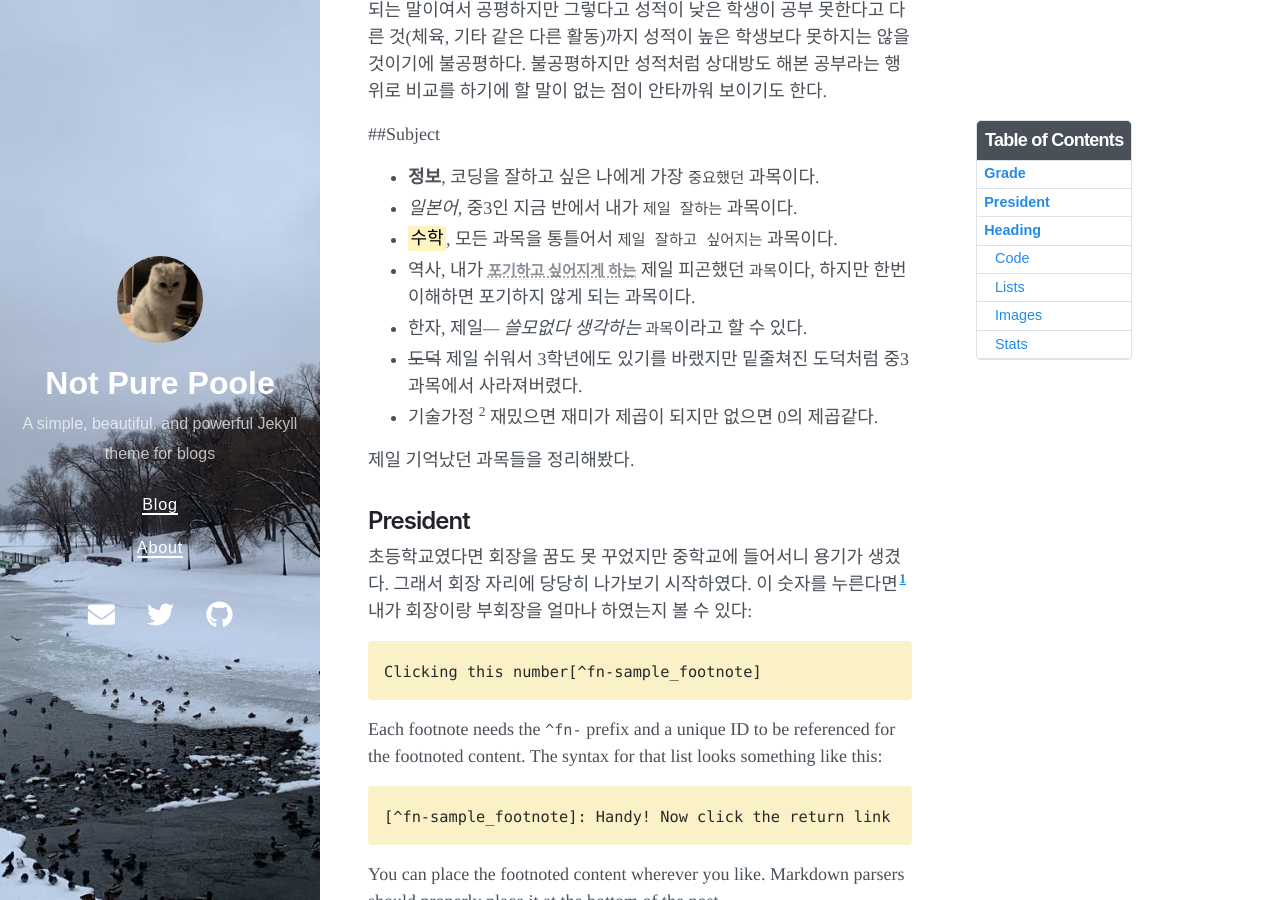
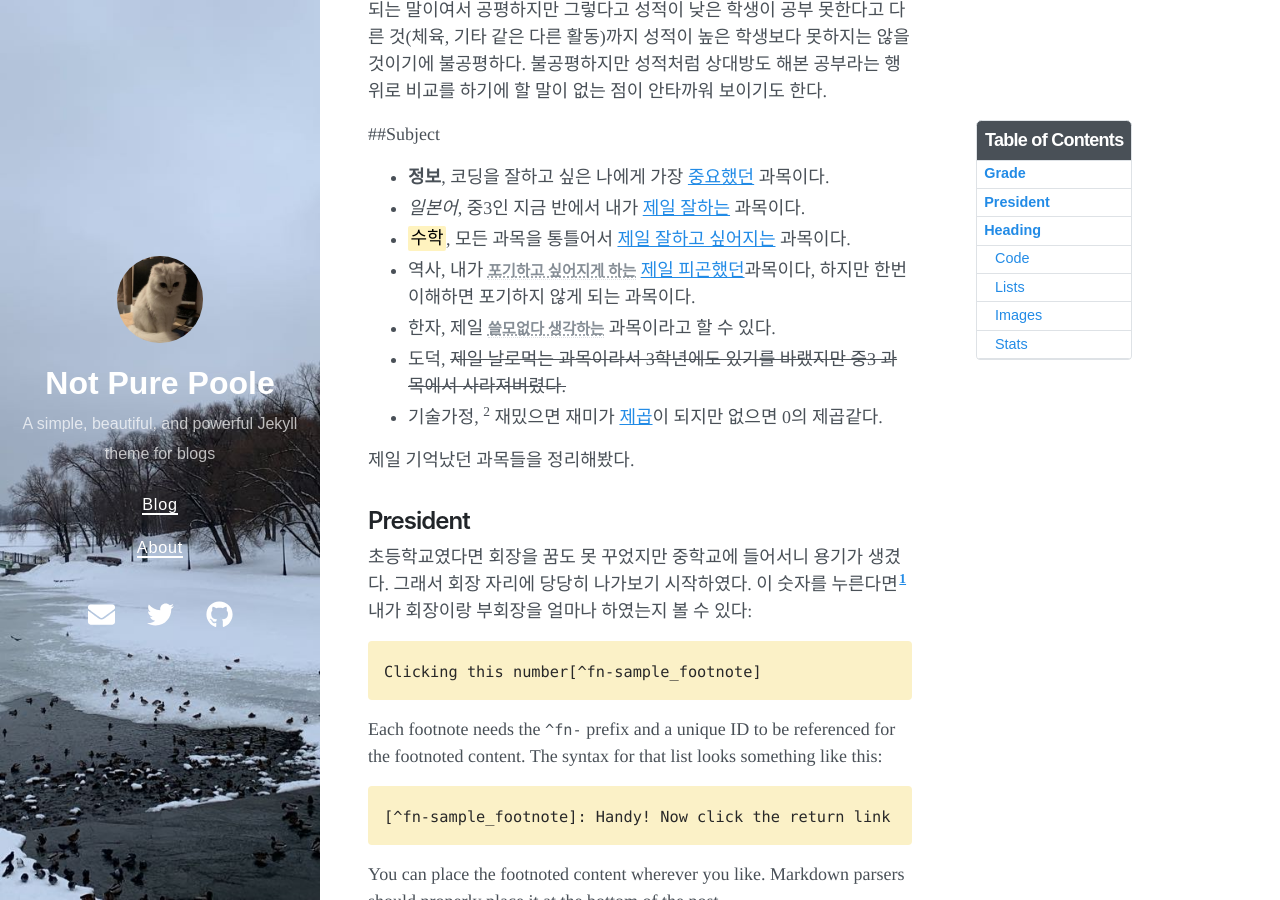
Before and after one commit to limegum07/limegum07.github.io, a Jekyll site: the page built from _posts/2020-09-29-welcome-to-not-pure-poole.md, in a window 1280 px wide and 900 px high, scrolled down 810 px. Built offline with Jekyll 4.4.1, drawn with Linux system fonts in a browser that asks for light colours; nearby versions of some CDN libraries.

Commit message:
Update 2020-09-29-welcome-to-not-pure-poole.md

```diff
--- a/_posts/2020-09-29-welcome-to-not-pure-poole.md
+++ b/_posts/2020-09-29-welcome-to-not-pure-poole.md
@@ -20,13 +20,13 @@ Welcome to *Lee jae wook's school life**! Aguest 10st is my birth day.
 성적이 높은 학생은 성적이 낮은 학생이랑 말다툼을 하는 경우에 성적을 내세우는 경향을 종종 보고는 하였는데, 이때 성적은 높은 학생과 낮은 학생에게 둘 다 해당되는 말이여서 공평하지만 그렇다고 성적이 낮은 학생이 공부 못한다고 다른 것(체육, 기타 같은 다른 활동)까지 성적이 높은 학생보다 못하지는 않을 것이기에 불공평하다. 불공평하지만 성적처럼 상대방도 해본 공부라는 행위로 비교를 하기에 할 말이 없는 점이 안타까워 보이기도 한다.
 
 ##Subject
-- **정보**, 코딩을 잘하고 싶은 나에게 가장 `중요했던` 과목이다.
-- *일본어*, 중3인 지금 반에서 내가 `제일 잘하는` 과목이다.
-- <mark>수학</mark>, 모든 과목을 통틀어서 `제일 잘하고 싶어지는` 과목이다.
-- 역사, 내가 <abbr title="HyperText Markup Langage">포기하고 싶어지게 하는</abbr> 제일 피곤했던 `과목`이다, 하지만 한번 이해하면 포기하지 않게 되는 과목이다.
-- 한자, 제일<cite>&mdash; 쓸모없다 생각하는</cite> `과목`이라고 할 수 있다.
-- <del>도덕</del> 제일 쉬워서 3학년에도 있기를 바랬지만 밑줄쳐진 도덕처럼 중3 과목에서 사라져버렸다.
-- 기술가정 <sup>2</sup> 재밌으면 재미가 제곱이 되지만 없으면 0의 제곱같다.
+- **정보**, 코딩을 잘하고 싶은 나에게 가장 <a href="#">중요했던</a> 과목이다.
+- *일본어*, 중3인 지금 반에서 내가 <a href="#">제일 잘하는</a> 과목이다.
+- <mark>수학</mark>, 모든 과목을 통틀어서 <a href="#">제일 잘하고 싶어지는</a> 과목이다.
+- 역사, 내가 <abbr title="HyperText Markup Langage">포기하고 싶어지게 하는</abbr> <a href="#">제일 피곤했던</a>과목이다, 하지만 한번 이해하면 포기하지 않게 되는 과목이다.
+- 한자, 제일 <abbr title="HyperText Markup Langage">쓸모없다 생각하는</abbr> 과목이라고 할 수 있다.
+- 도덕, <del>제일 날로먹는 과목이라서 3학년에도 있기를 바랬지만<del/> 중3 과목에서 사라져버렸다.
+- 기술가정, <sup>2</sup> 재밌으면 재미가 <a href="#">제곱</a>이 되지만 없으면 0의 제곱같다.
 
 제일 기억났던 과목들을 정리해봤다.
 
```
